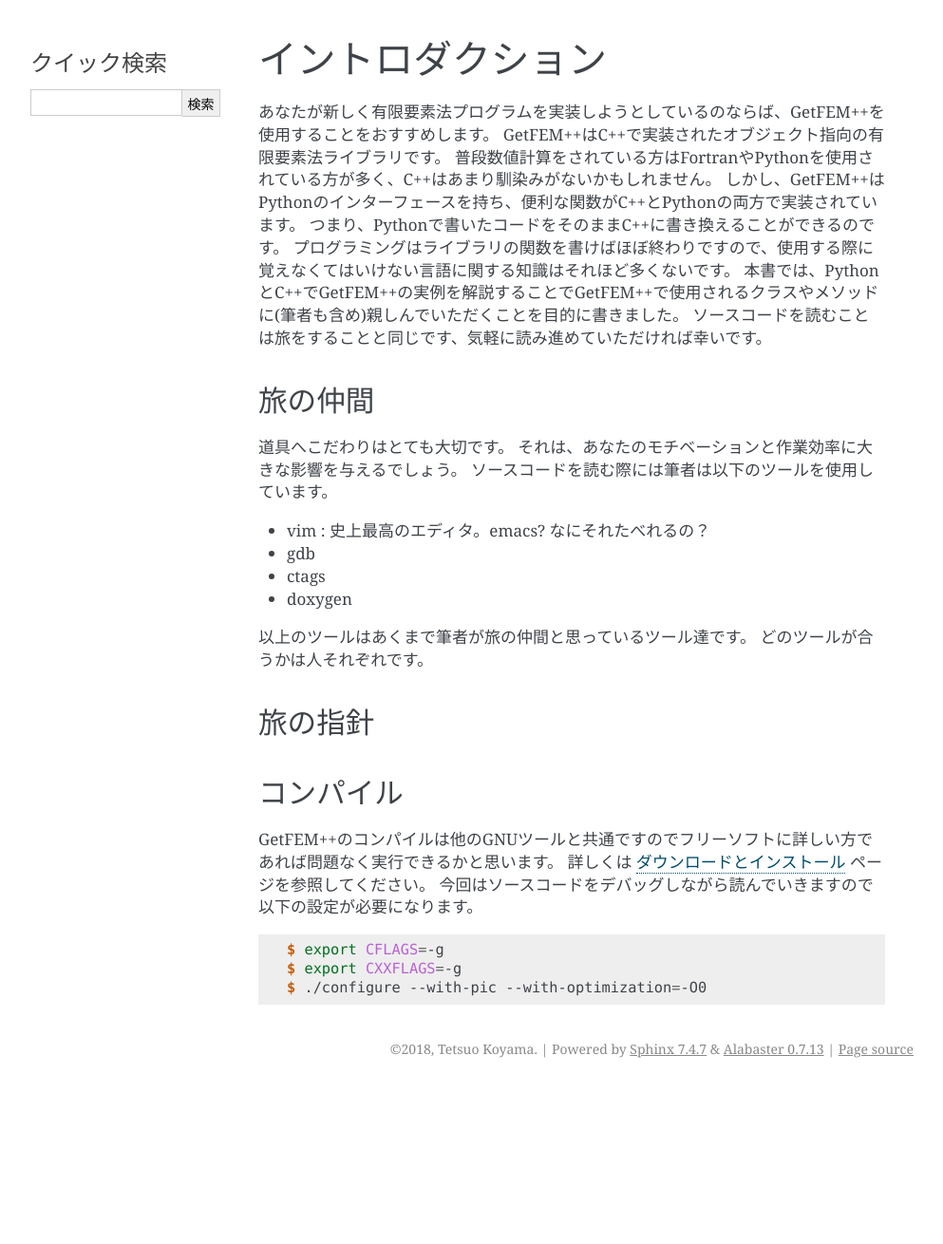
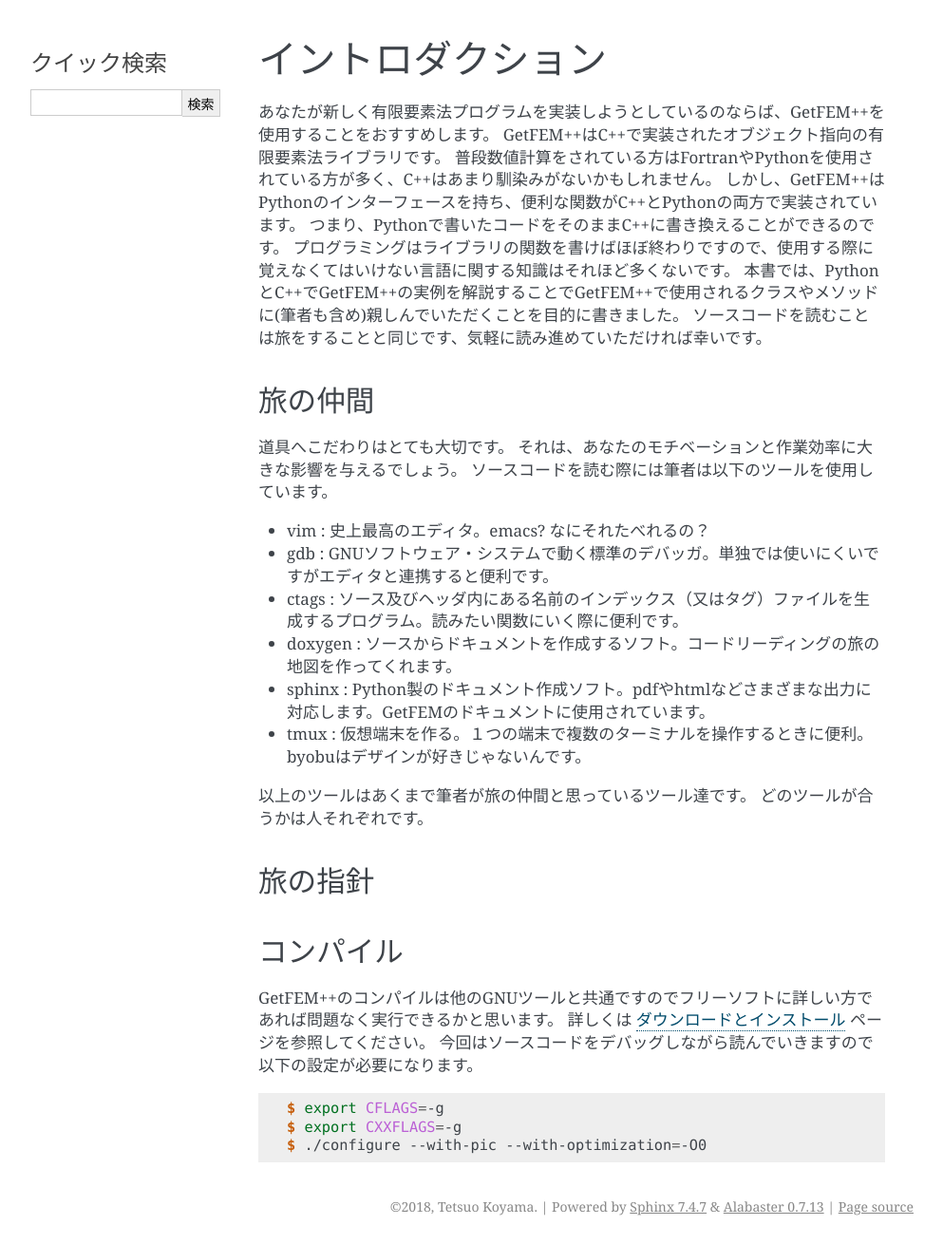
Before and after one commit to tkoyama010/getfem_examples, a Sphinx documentation site: the page built from source/intro.rst, in a window 1280 px wide. Shown: the whole page at 95% size, without its empty margins (148-1141 px from the left). Built offline with Sphinx 7.4.7, drawn with Linux system fonts in a browser that asks for light colours; before the commit the page ends 1144 px from its top, so only the background shows below that.

Commit message:
explain tools

```diff
--- a/source/intro.rst
+++ b/source/intro.rst
@@ -19,9 +19,11 @@
 ソースコードを読む際には筆者は以下のツールを使用しています。
 
 - vim : 史上最高のエディタ。emacs? なにそれたべれるの？
-- gdb
-- ctags
-- doxygen
+- gdb : GNUソフトウェア・システムで動く標準のデバッガ。単独では使いにくいですがエディタと連携すると便利です。
+- ctags : ソース及びヘッダ内にある名前のインデックス（又はタグ）ファイルを生成するプログラム。読みたい関数にいく際に便利です。
+- doxygen : ソースからドキュメントを作成するソフト。コードリーディングの旅の地図を作ってくれます。
+- sphinx : Python製のドキュメント作成ソフト。pdfやhtmlなどさまざまな出力に対応します。GetFEMのドキュメントに使用されています。
+- tmux : 仮想端末を作る。１つの端末で複数のターミナルを操作するときに便利。byobuはデザインが好きじゃないんです。
 
 以上のツールはあくまで筆者が旅の仲間と思っているツール達です。
 どのツールが合うかは人それぞれです。
```
